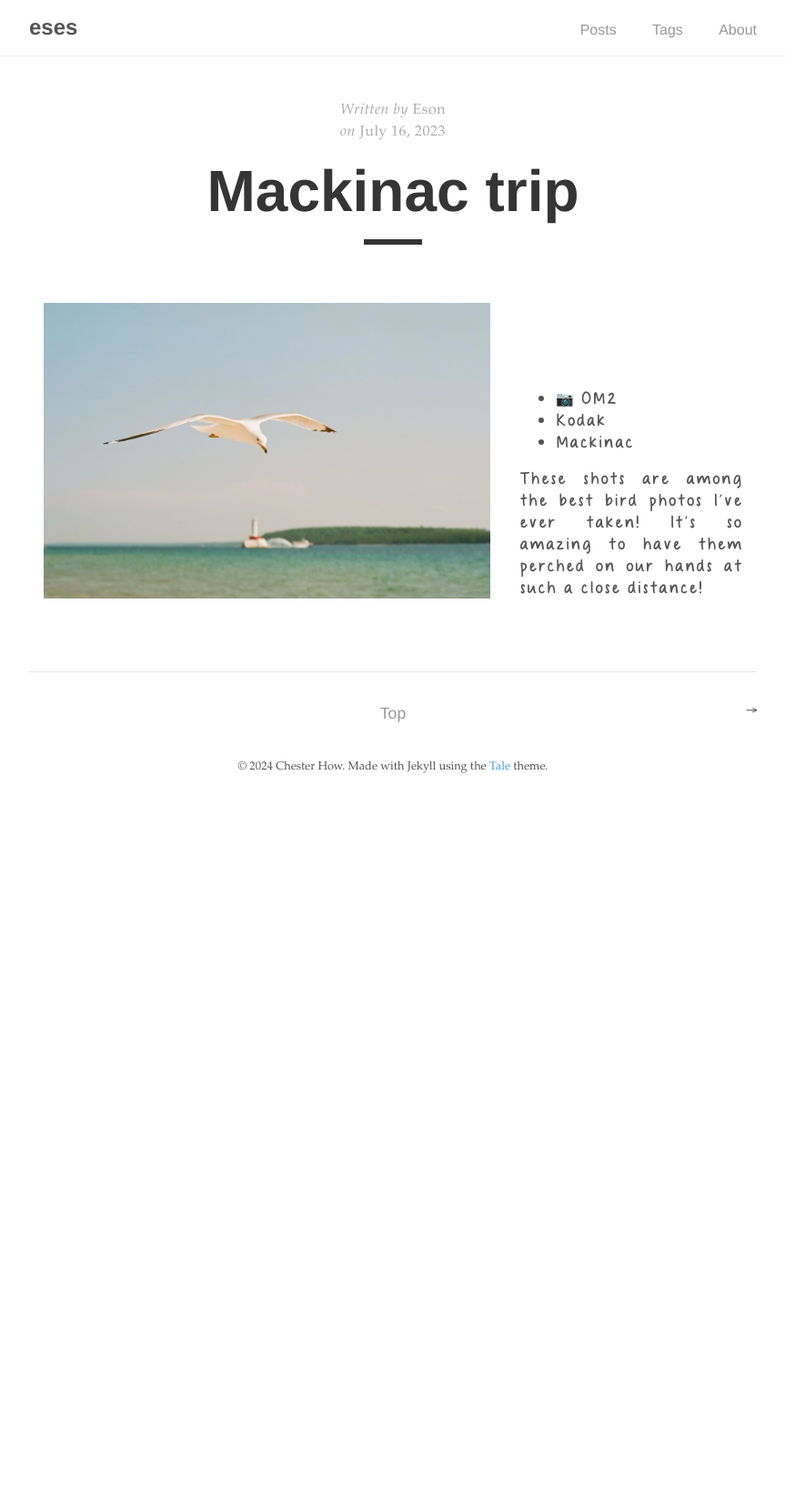
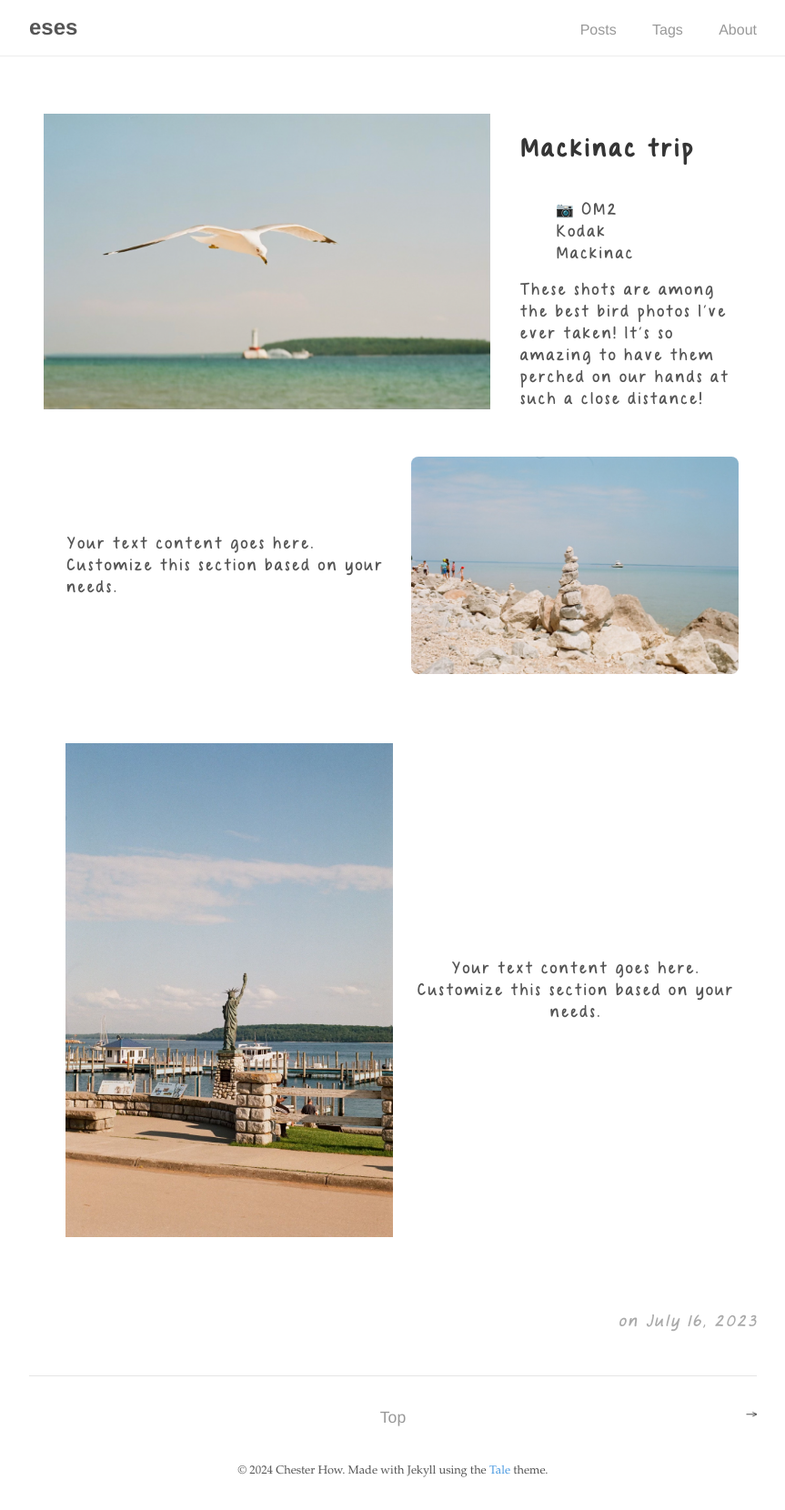
Before and after one commit to eses-corner/test, a Jekyll site: the page built from _posts/2023-07-16-mackinac.md, in a window 1280 px wide. Shown: the whole page at 91% size, without its empty margins (208-1071 px from the left). Built offline with Jekyll 4.4.1, drawn with Linux system fonts in a browser that asks for light colours; before the commit the page ends 900 px from its top, so only the background shows below that.

Commit message:
edit all

```diff
--- a/_config.yml
+++ b/_config.yml
@@ -28,6 +28,7 @@ plugins:
   - jekyll-feed
   - jekyll-paginate
   - jekyll-seo-tag
+  # - jekyll-datapage-generator
   # - jemoji #Uncomment this to allow emoji in your post
 
   # Plugin Github Pages
--- a/_layouts/post.html
+++ b/_layouts/post.html
@@ -3,13 +3,20 @@ layout: default
 ---
 
 <div class="post">
+
+
+  <!-- <h1 class="post-title">{{ page.title }}</h1> -->
+  <!-- <div class="post-line"></div> -->
+
+  {{ content }}
+
   <div class="post-info">
-    <span>Written by</span>
+    <!-- <span>Written by</span>
     {% if page.author %}
         {{ page.author }}
     {% else %}
         {{ site.author.name }}
-    {% endif %}
+    {% endif %} -->
 
     {% if page.date %}
       <br>
@@ -17,10 +24,6 @@ layout: default
     {% endif %}
   </div>
 
-  <h1 class="post-title">{{ page.title }}</h1>
-  <div class="post-line"></div>
-
-  {{ content }}
 </div>
 
 {% if page.comments %}
--- a/_posts/2023-07-16-mackinac.md
+++ b/_posts/2023-07-16-mackinac.md
@@ -15,22 +15,41 @@ excerpt_separator: <!--more-->
 
 
 <div class="container-image-first">
-
 <div class="col" markdown="1">
-
 ![Rock]({{site.url}}/assets/images/mackinac-bird-1.png)
-
-
 </div>
-
 <div class="col" markdown="1">
+<h2>{{ page.title | markdownify | remove: '<p>' | remove: '</p>' }}</h2>
+<div markdown="1">
 
 - 📷 OM2
 - Kodak
 - Mackinac
 
 These shots are among the best bird photos I've ever taken! It's so amazing to have them perched on our hands at such a close distance!
-
+</div>
+</div>
 </div>
 
+
+<div class="side-by-side-container">
+<div class="left-content">
+<!-- <h2>Your Text Heading</h2> -->
+<p>Your text content goes here. Customize this section based on your needs.</p>
 </div>
+<div class="right-content" markdown="1">
+![]({{site.url}}/assets/images/mackinac-rock-1.jpeg)
+</div>
+</div>
+
+
+
+  <div class="side-by-side-container">
+  <div class="left-content" markdown="1">
+  ![]({{site.url}}/assets/images/mackinac-parade-1.jpeg)
+  </div>
+  <div class="right-content">
+  <!-- <h2>Your Text Heading</h2> -->
+  <p>Your text content goes here. Customize this section based on your needs.</p>
+  </div>
+  </div>
--- a/_sass/tale/_post.scss
+++ b/_sass/tale/_post.scss
@@ -3,9 +3,11 @@
 
   &-info {
     color: $default-tint;
-    font-family: $serif-secondary;
-    letter-spacing: 0.5px;
-    text-align: center;
+    // font-family: $serif-secondary;
+    // letter-spacing: 0.5px;
+    // text-align: center;
+    font-style: italic;
+    text-align: right;
 
     span {
       font-style: italic;
@@ -29,7 +31,7 @@
 
   p {
     margin: 0 0 1rem;
-    text-align: justify;
+    // text-align: justify;
   }
 
   a:hover {
--- a/assets/main.scss
+++ b/assets/main.scss
@@ -13,6 +13,12 @@ html, body {
     // background-color: antiquewhite;
     font-family: "goodmonday", sans-serif;
 }
+
+
+
+
+
+/* CONTAINER-FIRST-WITH-TITLE */
 
 .container-image-first {
     display: flex;
@@ -43,6 +49,7 @@ html, body {
 }
 
 .col:nth-child(2) {
+    display: flex;
     // background-color: yellow;
 
     align-self: flex-end;
@@ -50,3 +57,44 @@ html, body {
     text-align:left;
     padding: 2%; /* Add padding to the second column */
 }
+
+.col:nth-child(2) h2 {
+    margin-top: 0; /* Remove the top margin */
+    align-self: flex-start; /* Align at the top */
+    // margin-bottom: 40px; /* Adjust as needed for spacing between header and content */
+    font-family: inherit; /* Use the font of the whole body */
+  }
+
+/* CONTAINER-LEFT and RIGHT*/
+
+.side-by-side-container {
+    display: flex;
+    justify-content: space-between;
+    align-items: center;
+    padding: 20px;
+  }
+
+  .left-content {
+    flex: 1;
+    padding: 20px;
+  }
+
+  .left-content h2 {
+    color: #333;
+  }
+
+  .right-content {
+    flex: 1;
+    text-align: center;
+  }
+
+  .right-content img {
+    max-width: 100%;
+    height: auto;
+    border-radius: 8px;
+  }
+
+/* REMOVE BULLET */
+ul {
+    list-style: none;
+  }
```
